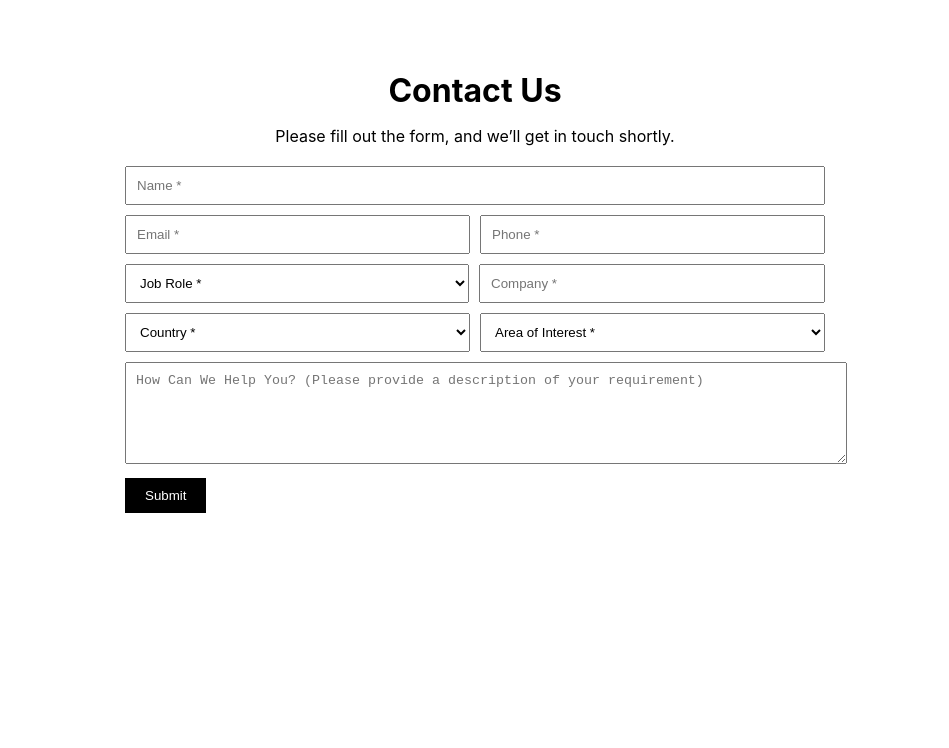
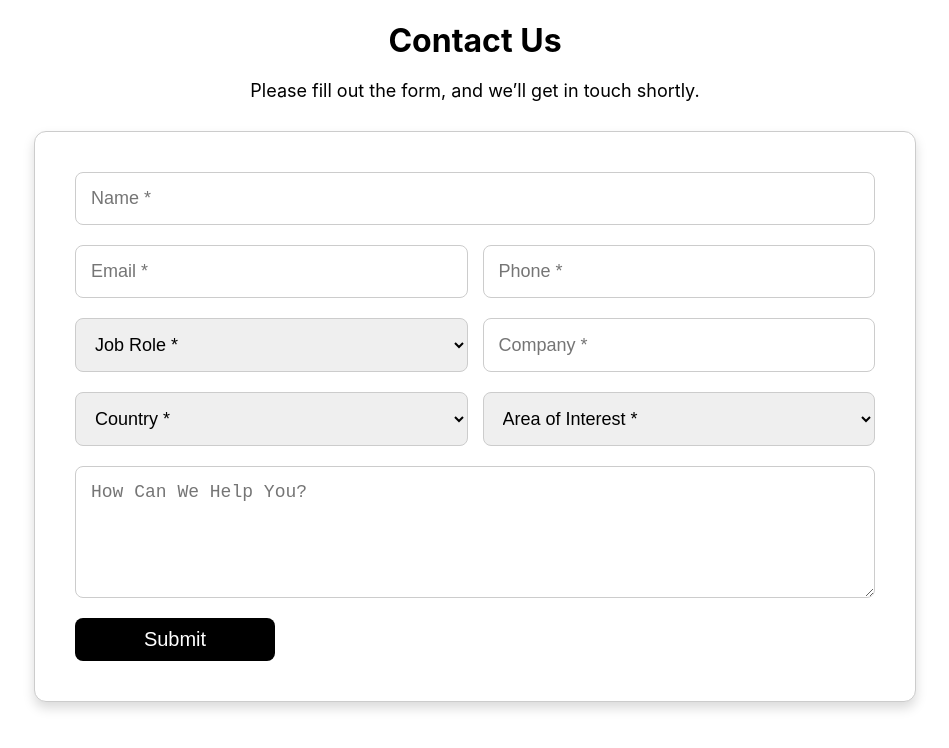
Before and after one commit to yashed/Geronimo-Demo, a React (Create React App) app: page / in a window 1280 px wide. Shown: the top 748 px of the page, without its empty margins (165-1114 px from the left). Built offline with nearby package versions, Linux system fonts and the light colour scheme.

Commit message:
chage style'

```diff
--- a/src/components/contact-us-forum.jsx
+++ b/src/components/contact-us-forum.jsx
@@ -15,7 +15,7 @@ function ContactUsForm() {
   });
 
   const [responseData, setResponseData] = useState(null);
-  const [loading, setLoading] = useState(false); // New state for loader
+  const [loading, setLoading] = useState(false);
 
   const handleChange = (e) => {
     const { name, value, type, checked } = e.target;
@@ -29,8 +29,8 @@ function ContactUsForm() {
     e.preventDefault();
     console.log("Form Data Submitted:", formData);
 
-    setLoading(true); // Show loader while submitting
-    setResponseData(null); // Clear previous response
+    setLoading(true);
+    setResponseData(null);
 
     try {
       const response = await fetch("http://localhost:8000/generate_data/", {
@@ -60,39 +60,20 @@ function ContactUsForm() {
       console.error("Error submitting form:", error);
       alert("There was an error with the submission. Please try again.");
     } finally {
-      setLoading(false); // Hide loader after request completes
+      setLoading(false);
     }
   };
 
   return (
-    <div style={{ maxWidth: "700px", margin: "auto", padding: "50px" }}>
-      <h1
-        style={{
-          display: "flex",
-          gap: "10px",
-          marginBottom: "10px",
-          textAlign: "center",
-          justifyContent: "center",
-        }}
-      >
-        Contact Us
-      </h1>
-      <p
-        style={{
-          display: "flex",
-          gap: "10px",
-          marginBottom: "20px",
-          textAlign: "center",
-          justifyContent: "center",
-        }}
-      >
+    <div>
+      <h1 className="form-title">Contact Us</h1>
+      <p className="form-subtitle">
         Please fill out the form, and we’ll get in touch shortly.
       </p>
-      <div>
-        {" "}
+      <div className="form-container">
         <form onSubmit={handleSubmit}>
-          {/* Name Fields */}
-          <div style={{ display: "flex", gap: "10px", marginBottom: "10px" }}>
+          {/* Name Field */}
+          <div className="form-group">
             <input
               type="text"
               name="name"
@@ -100,11 +81,12 @@ function ContactUsForm() {
               value={formData.name}
               onChange={handleChange}
               required
-              style={{ flex: 1, padding: "10px" }}
+              className="form-input"
             />
           </div>
 
-          <div style={{ display: "flex", gap: "10px", marginBottom: "10px" }}>
+          {/* Email and Phone */}
+          <div className="form-group">
             <input
               type="email"
               name="email"
@@ -112,7 +94,7 @@ function ContactUsForm() {
               value={formData.email}
               onChange={handleChange}
               required
-              style={{ flex: 1, padding: "10px" }}
+              className="form-input"
             />
             <input
               type="tel"
@@ -121,18 +103,18 @@ function ContactUsForm() {
               value={formData.phone}
               onChange={handleChange}
               required
-              style={{ flex: 1, padding: "10px" }}
+              className="form-input"
             />
           </div>
 
           {/* Job Role and Company */}
-          <div style={{ display: "flex", gap: "10px", marginBottom: "10px" }}>
+          <div className="form-group">
             <select
               name="jobRole"
               value={formData.jobRole}
               onChange={handleChange}
               required
-              style={{ flex: 1, padding: "10px" }}
+              className="form-input"
             >
               <option value="">Job Role *</option>
               <option value="Developer">Developer/Engineer</option>
@@ -151,18 +133,18 @@ function ContactUsForm() {
               value={formData.company}
               onChange={handleChange}
               required
-              style={{ flex: 1, padding: "10px" }}
+              className="form-input"
             />
           </div>
 
           {/* Country and Area of Interest */}
-          <div style={{ display: "flex", gap: "10px", marginBottom: "10px" }}>
+          <div className="form-group">
             <select
               name="country"
               value={formData.country}
               onChange={handleChange}
               required
-              style={{ flex: 1, padding: "10px" }}
+              className="form-input"
             >
               <option value="">Country *</option>
               <option value="USA">USA</option>
@@ -175,44 +157,40 @@ function ContactUsForm() {
               value={formData.areaOfInterest}
               onChange={handleChange}
               required
-              style={{ flex: 1, padding: "10px" }}
+              className="form-input"
             >
               <option value="">Area of Interest *</option>
-              <option value="Technology">Technology</option>
-              <option value="Business">Business</option>
+              <option value="Technology">API Management</option>
+              <option value="Business">Integration</option>
+              <option value="Finance">Identity & Access Management</option>
+              <option value="Finance">Career Opportunities</option>
+              <option value="Finance">Finance</option>
               <option value="Finance">Finance</option>
             </select>
           </div>
 
           {/* Description */}
-          <div style={{ marginBottom: "10px" }}>
+          <div className="form-group">
             <textarea
               name="helpDescription"
-              placeholder="How Can We Help You? (Please provide a description of your requirement)"
+              placeholder="How Can We Help You?"
               value={formData.helpDescription}
               onChange={handleChange}
               required
-              style={{ width: "100%", padding: "10px", height: "80px" }}
+              className="form-textarea"
             />
           </div>
 
           {/* Submit Button */}
-          <button
-            type="submit"
-            style={{
-              backgroundColor: "#000",
-              color: "#fff",
-              padding: "10px 20px",
-              border: "none",
-              cursor: "pointer",
-            }}
-            disabled={loading}
-          >
+          <button type="submit" className="form-submit" disabled={loading}>
             {loading ? "Submitting..." : "Submit"}
           </button>
         </form>
-      </div>
 
+        {/* Display Response */}
+        {responseData && (
+          <div style={{ marginTop: "20px" }}>
+            {/* Response Data */}
             {/* Loader */}
             {loading && (
               <div style={{ textAlign: "center", marginTop: "20px" }}>
@@ -259,7 +237,8 @@ function ContactUsForm() {
 
                 {responseData.company_summary && (
                   <p>
-              <strong>Company Summary:</strong> {responseData.company_summary}
+                    <strong>Company Summary:</strong>{" "}
+                    {responseData.company_summary}
                   </p>
                 )}
 
@@ -275,7 +254,8 @@ function ContactUsForm() {
                   <div>
                     <strong>Additional Insights:</strong>
                     <ul>
-                {responseData.additional_insights.map((insight, index) => (
+                      {responseData.additional_insights.map(
+                        (insight, index) => (
                           <li key={index}>
                             <p>
                               <strong>Title:</strong> {insight.title}
@@ -291,10 +271,12 @@ function ContactUsForm() {
                               </a>
                             </p>
                             <p>
-                      <strong>Description:</strong> {insight.description}
+                              <strong>Description:</strong>{" "}
+                              {insight.description}
                             </p>
                           </li>
-                ))}
+                        )
+                      )}
                     </ul>
                   </div>
                 ) : (
@@ -305,6 +287,71 @@ function ContactUsForm() {
               </div>
             )}
           </div>
+        )}
+      </div>
+      <style jsx>{`
+        .form-title {
+          text-align: center;
+          font-size: 32px;
+          margin-bottom: 20px;
+        }
+
+        .form-subtitle {
+          text-align: center;
+          font-size: 18px;
+          margin-bottom: 30px;
+        }
+
+        .form-container {
+          max-width: 800px;
+          margin: auto;
+          margin-bottom: 40px;
+          padding: 40px;
+          background-color: #fff;
+          border: 1px solid #ccc;
+          border-radius: 12px;
+          box-shadow: 0 6px 12px rgba(0, 0, 0, 0.15);
+        }
+
+        .form-group {
+          display: flex;
+          flex-wrap: wrap;
+          gap: 15px;
+          margin-bottom: 20px;
+        }
+
+        .form-input,
+        .form-textarea {
+          flex: 1;
+          padding: 15px;
+          font-size: 18px;
+          border-radius: 8px;
+          border: 1px solid #ccc;
+          width: 100%;
+        }
+
+        .form-textarea {
+          height: 100px;
+        }
+
+        .form-submit {
+          background-color: #000;
+          color: #fff;
+          padding: 10px 20px;
+          font-size: 20px;
+          border: none;
+          border-radius: 8px;
+          cursor: pointer;
+          width: 25%;
+        }
+
+        @media (max-width: 600px) {
+          .form-group {
+            flex-direction: column;
+          }
+        }
+      `}</style>
+    </div>
   );
 }
 
```
Lines whose indentation alone changed are shown as unchanged.
